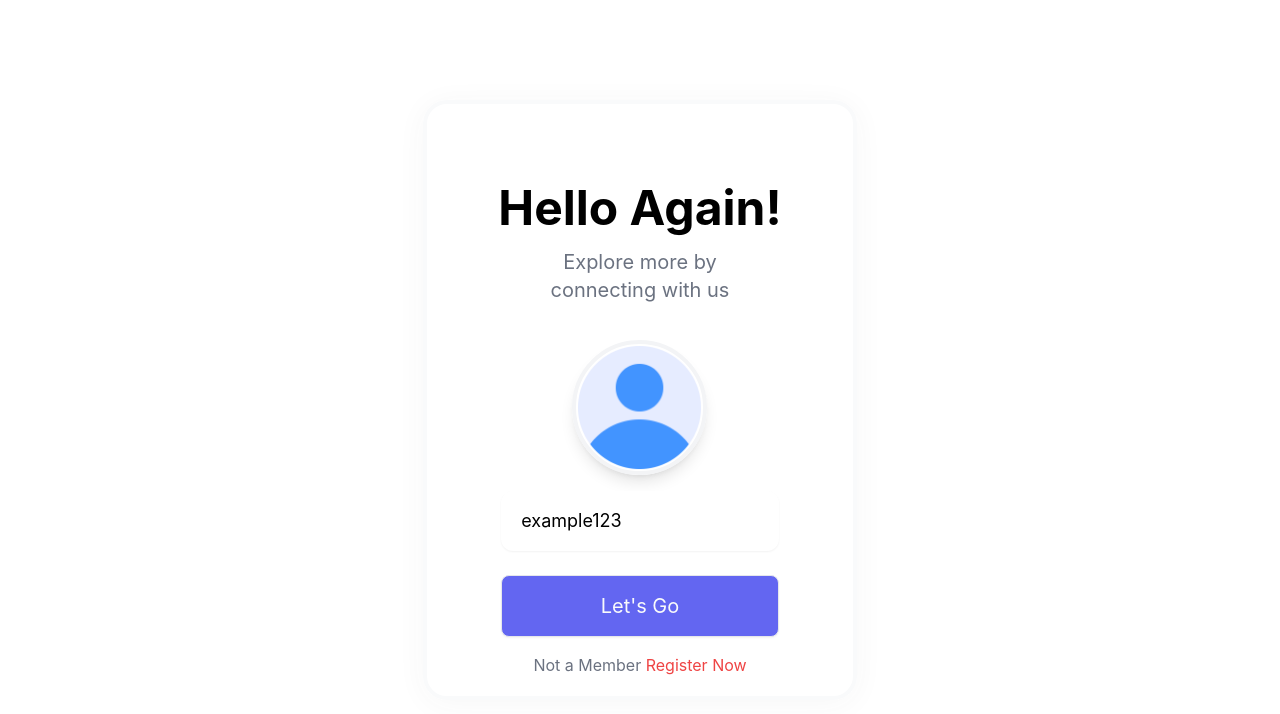
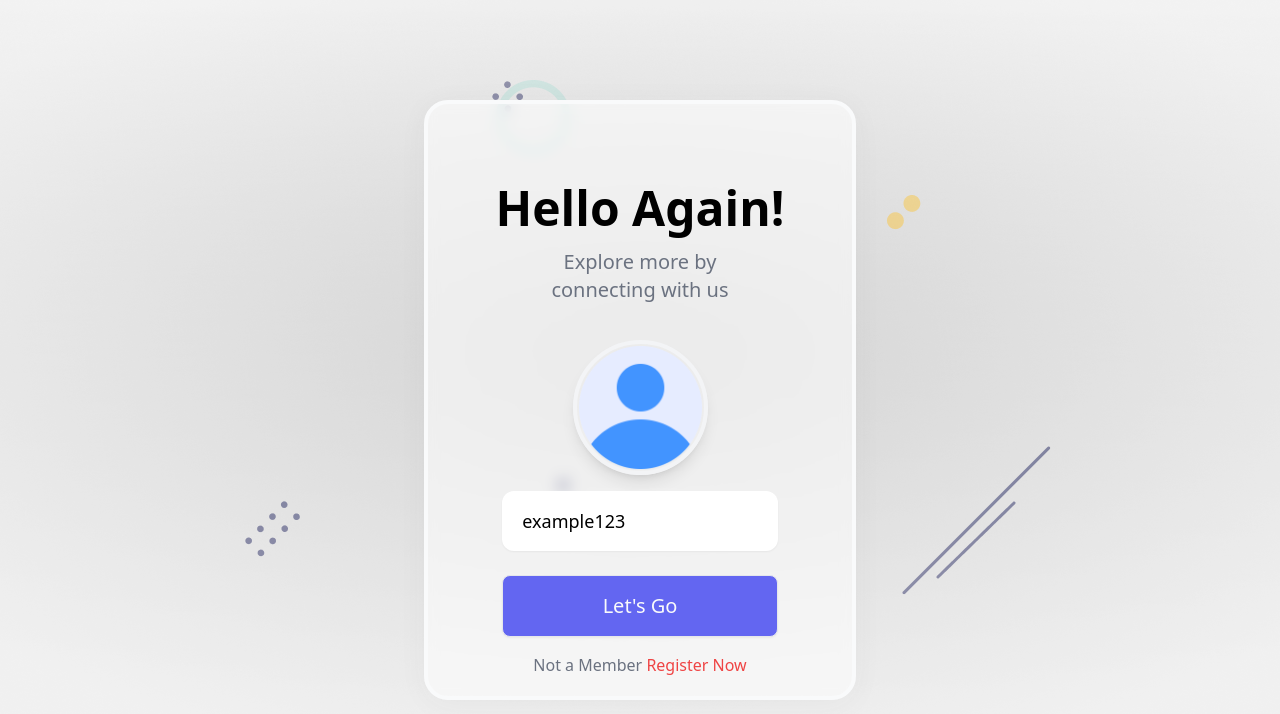
Before and after one commit to SethaVa/express-authentication, a React (Create React App) app: page / in a window 1280 px wide. Shown: the top 714 px of the page. Built offline with nearby package versions, Linux system fonts and the light colour scheme.

Commit message:
style: add style

```diff
--- a/src/index.css
+++ b/src/index.css
@@ -3,12 +3,8 @@
 @tailwind utilities;
 
 body {
-  margin: 0;
-  font-family: -apple-system, BlinkMacSystemFont, 'Segoe UI', 'Roboto', 'Oxygen',
-    'Ubuntu', 'Cantarell', 'Fira Sans', 'Droid Sans', 'Helvetica Neue',
-    sans-serif;
-  -webkit-font-smoothing: antialiased;
-  -moz-osx-font-smoothing: grayscale;
+  background: #dcdce6;
+  background-image: url("./assets/Background.png");
 }
 
 code {
--- /dev/null
+++ b/src/styles/Profile.module.css
@@ -0,0 +1,11 @@
+.glass{
+    @apply h-5/6 w-5/6;
+}
+
+.profile_img{
+    @apply w-40 cursor-pointer;
+}
+
+.textbox{
+    @apply w-3/4;
+}
```
